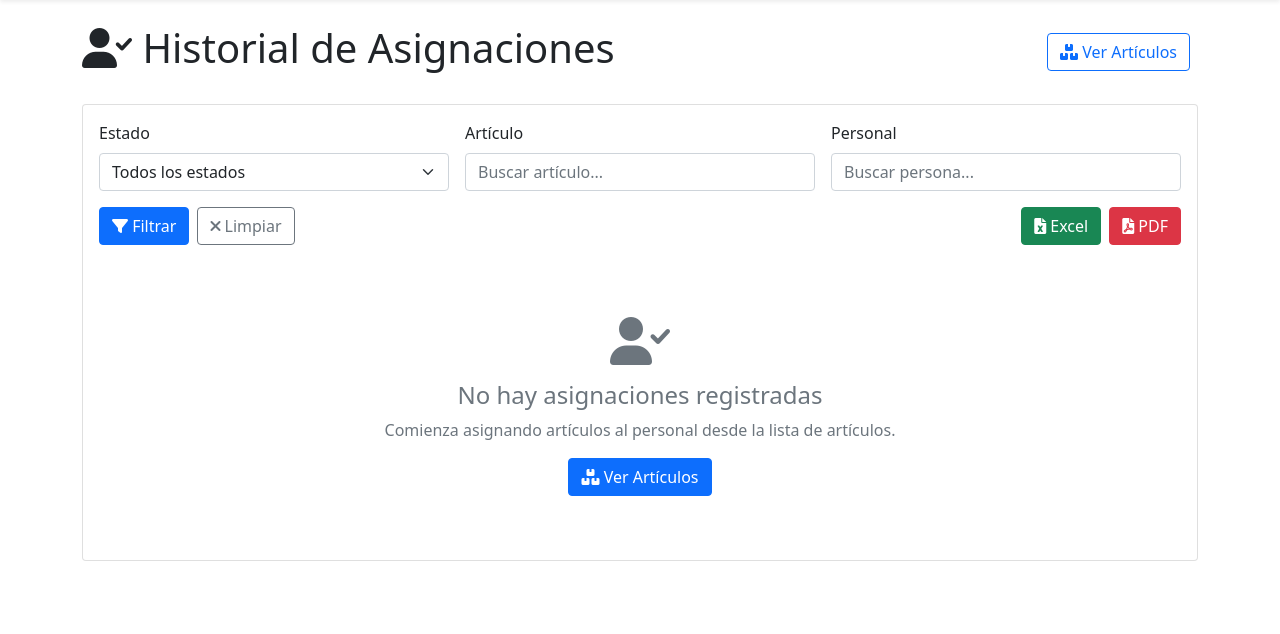
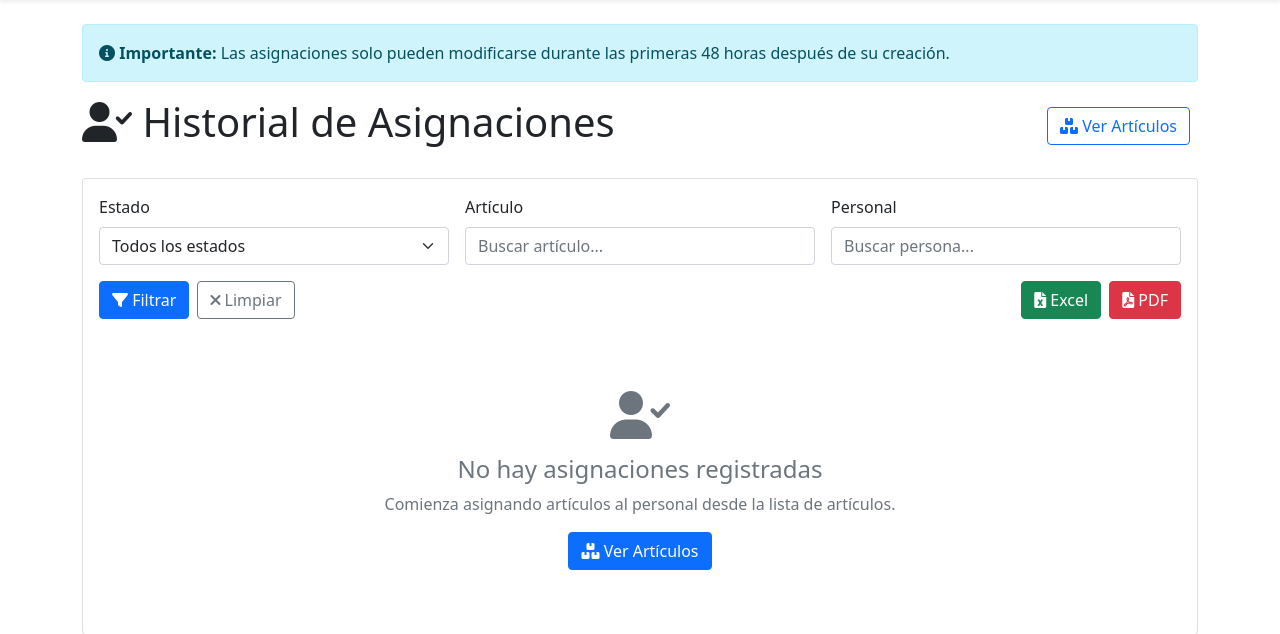
Before and after one commit to Jtobar-Ec/CarDesk, a Flask app: page /articulos/asignaciones in a window 1280 px wide. Shown: the part 57-691 px from the top of the page. Run offline with Flask 3, Linux system fonts and the light colour scheme; the visitor is signed in with stand-in values (Sample User, id 1); data that the repository does not hold is empty.

Commit message:
Feature: Implementar restricción de tiempo para editar asignaciones
- Restaurado tiempo de edición a 48 horas (desde 2 minutos de prueba)
- Agregado aviso informativo en template de asignaciones
- Funcionalidad completa: después de 48h no se pueden modificar asignaciones
- Mejora la integridad y control de las asignaciones de artículos

```diff
--- a/app/templates/articulos/asignaciones.html
+++ b/app/templates/articulos/asignaciones.html
@@ -5,6 +5,11 @@
 {% block content %}
 <div class="row">
     <div class="col-12">
+        <div class="alert alert-info">
+            <i class="fas fa-info-circle"></i>
+            <strong>Importante:</strong> Las asignaciones solo pueden modificarse durante las primeras 48 horas después de su creación.
+        </div>
+
         <div class="d-flex justify-content-between align-items-center mb-4">
             <h1>
                 <i class="fas fa-user-check"></i> Historial de Asignaciones
```
